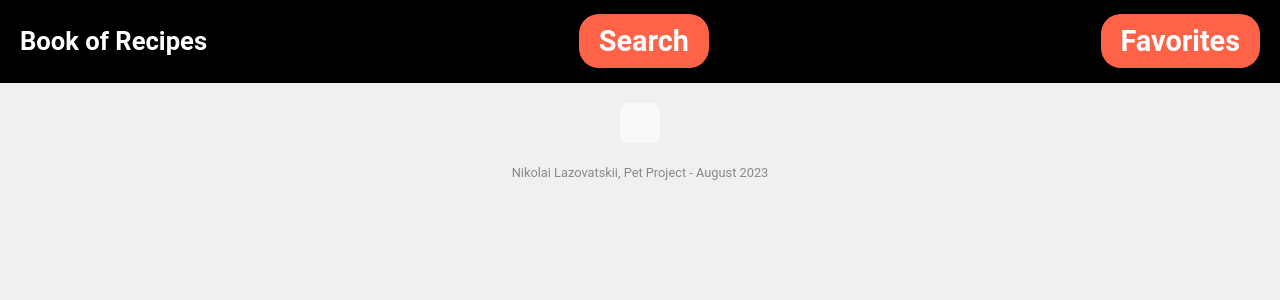
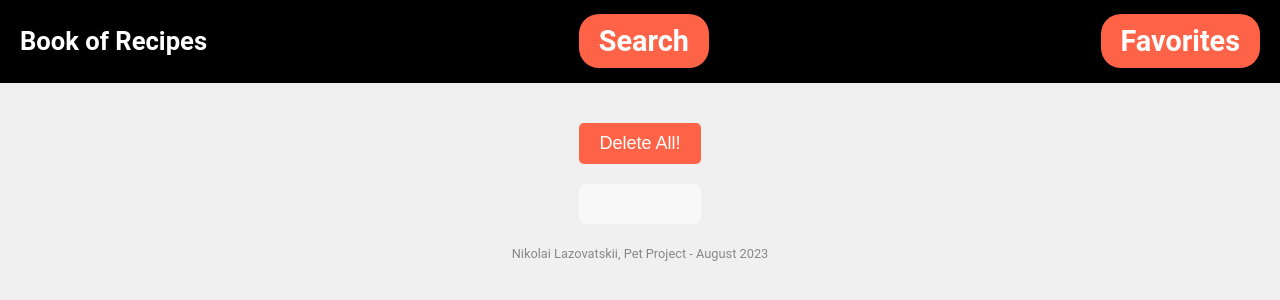
Before and after one commit to Nikolai-Lazovatskii/bookOfRecipes, a React (Vite) app: page /favorites in a window 1280 px wide. Shown: the top 300 px of the page. Built offline with nearby package versions, Linux system fonts and the light colour scheme.

Commit message:
baseFunctions

```diff
--- a/src/App.jsx
+++ b/src/App.jsx
@@ -10,7 +10,19 @@ function App() {
   const [searchTag, setSearchTag] = useState("");
   const [recipes, setRecipes] = useState([]);
   const [reciept, setReciept] = useState([]);
-  const [favoriteReciepts, setFavoriteReciepts] = useState([]);
+  const [favoriteReciepts, setFavoriteReciepts] = useState(() => {
+    try {
+      const savedFavorite = localStorage.getItem("favoriteReciepts");
+      if (savedFavorite) {
+        return JSON.parse(savedFavorite);
+      } else {
+        return [];
+      }
+    } catch (error) {
+      console.error(error);
+      return [];
+    }
+  });
 
   const API_KEY = "9265df2e52994c5ea5707dc3714479af";
 
@@ -37,6 +49,7 @@ function App() {
   };
 
   useEffect(() => {
+    if (!reciept) return;
     setFavoriteReciepts((prevReciepts) => {
       if (
         !prevReciepts.some(
@@ -47,8 +60,15 @@ function App() {
       }
       return prevReciepts;
     });
-    console.log(favoriteReciepts);
   }, [reciept]);
+
+  const deleteAllFavorites = () => {
+    setFavoriteReciepts([])
+  }
+
+  useEffect(() => {
+    localStorage.setItem("favoriteReciepts", JSON.stringify(favoriteReciepts));
+  }, [favoriteReciepts]);
 
   return (
     <div className="app">
@@ -82,7 +102,7 @@ function App() {
           />
           <Route
             path="/favorites"
-            element={<Favorites favoriteReciepts={favoriteReciepts} />}
+            element={<Favorites favoriteReciepts={favoriteReciepts} deleteAllFavorites={deleteAllFavorites} />}
           />
         </Routes>
         <footer>Nikolai Lazovatskii, Pet Project - August 2023</footer>
--- a/src/components/Favorites.css
+++ b/src/components/Favorites.css
@@ -41,3 +41,22 @@
     max-width: 100%;
     border-radius: 15px;
 }
+
+.deleteBtn {
+    font-size: 18px;
+    color: white;
+    background-color: #ff6347;
+    border: none;
+    padding: 10px 20px;
+    text-align: center;
+    text-decoration: none;
+    display: block;  /* изменили на block */
+    margin: 20px auto; /* автоматический отступ с обеих сторон для центрирования */
+    cursor: pointer;
+    border-radius: 5px;
+    transition: background-color 0.3s ease;
+}
+
+.deleteBtn:hover {
+    background-color: #dc143c;
+}
--- a/src/components/Favorites.jsx
+++ b/src/components/Favorites.jsx
@@ -1,8 +1,13 @@
 /* eslint-disable react/prop-types */
 import "./Favorites.css";
 
-const Favorites = ({ favoriteReciepts }) => {
+const Favorites = ({ favoriteReciepts, deleteAllFavorites }) => {
+
+
+
   return (
+    <div>
+      <button onClick={deleteAllFavorites} className="deleteBtn">Delete All!</button>
       <div className="favorites">
         {favoriteReciepts &&
           favoriteReciepts.length > 0 &&
@@ -21,6 +26,7 @@ const Favorites = ({ favoriteReciepts }) => {
             }
           })}
       </div>
+    </div>
   );
 };
 
```
Lines whose indentation alone changed are shown as unchanged.
